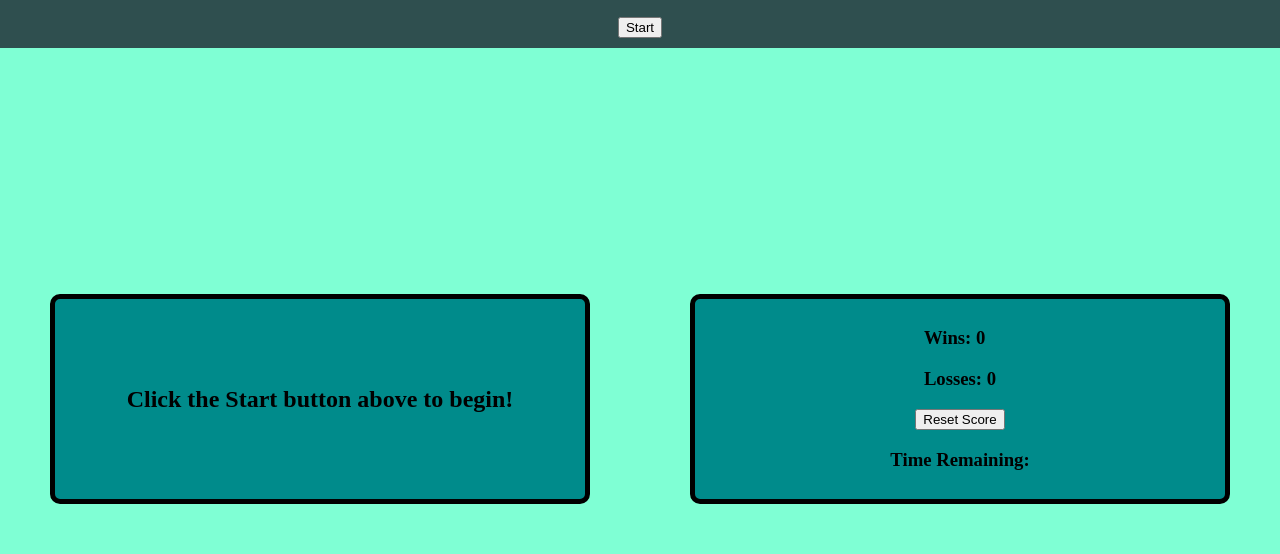
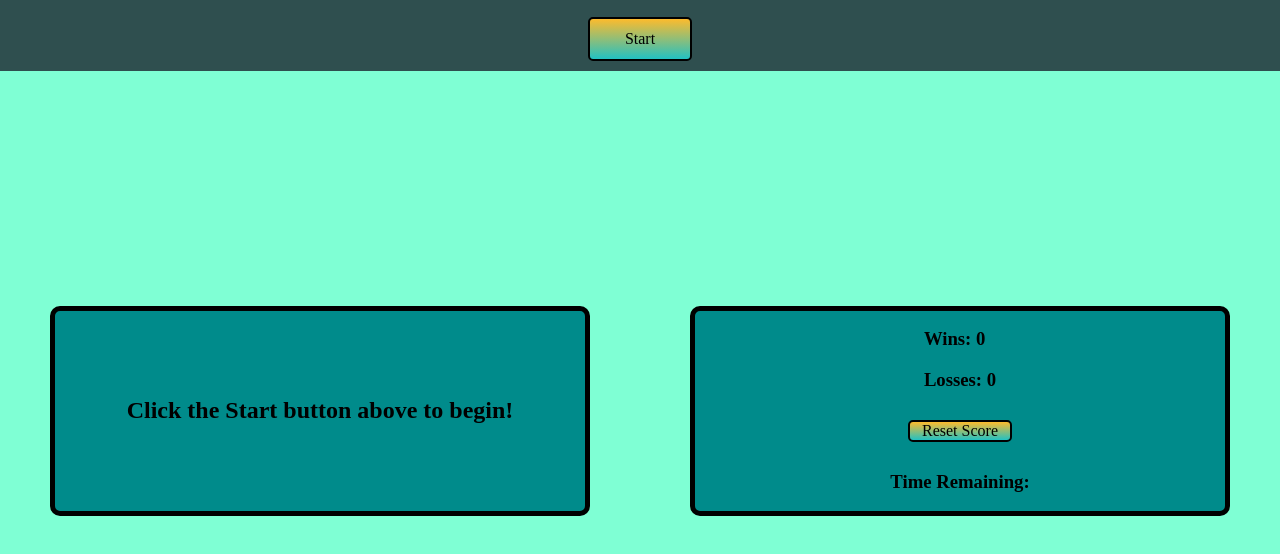
Before and after one commit to alejandrosatxc/guessgame, a plain HTML site: page index.html in a window 1280 px wide. Shown: the part 50-604 px from the top of the page. Drawn offline with Linux system fonts and the light colour scheme.

Commit message:
Add custom button CSS

```diff
--- a/index.html
+++ b/index.html
@@ -14,7 +14,7 @@
     <div class="container">
         <header>
             <h1>Guessing Game</h1>
-            <button id="start-btn">Start</button>
+            <div id="start-btn">Start</div>
         </header>
         <main>
             <div id="display">
@@ -26,7 +26,7 @@
                     <h3>Wins: <span id="wins"></span></h3>
                     <h3>Losses: <span id="losses"></span></h3>
                 </div>
-                <button id="reset-btn">Reset Score</button>
+                <div id="reset-btn">Reset Score</div>
                 <div id="game-timer">
                     <h3>Time Remaining: <span id="time-remaining"></span></h3>
                 </div>
--- a/styles.css
+++ b/styles.css
@@ -38,8 +38,24 @@ main {
     align-items: center;
 }
 
-#start-btn {
+#start-btn,
+#reset-btn {
+    border: 2px solid black;
+    border-radius: 5px;
+    display: flex;
+    flex-direction: column;
+    text-align: center;
+    justify-content: center;
     margin: 10px 0;
+    height: 40px;
+    width: 100px;
+    background: rgb(34,193,195);
+    background: linear-gradient(0deg, rgba(34,193,195,1) 0%, rgba(253,187,45,1) 100%);
+}
+
+#start-btn:hover,
+#reset-btn:hover {
+    cursor: pointer;
 }
 
 #display {
```
